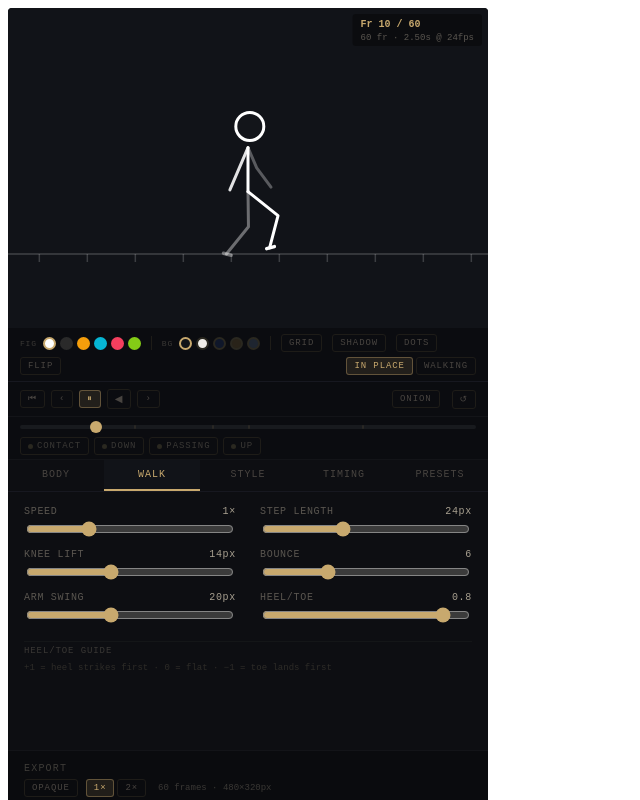
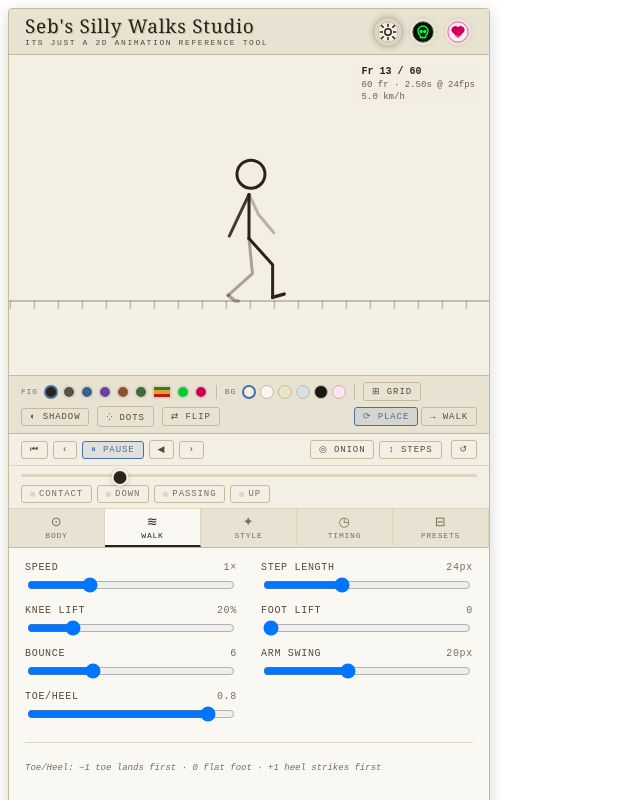
Before and after one commit to sebtree/walkcycle, a React (Vite) app: page / in a window 1280 px wide. Shown: the top 800 px of the page, without its empty margins (0-640 px from the left). Built offline with nearby package versions, Linux system fonts and the light colour scheme; a web font is replaced by a local one.

Commit message:
Fix entry point: import WalkCycle not old walkcyclestudio

```diff
--- a/src/main.jsx
+++ b/src/main.jsx
@@ -1,9 +1,9 @@
 import { StrictMode } from 'react'
 import { createRoot } from 'react-dom/client'
-import WalkCycleTool from '../walkcyclestudio.jsx'
+import WalkCycle from './WalkCycle.jsx'
 
 createRoot(document.getElementById('root')).render(
   <StrictMode>
-    <WalkCycleTool />
+    <WalkCycle />
   </StrictMode>,
 )
```
